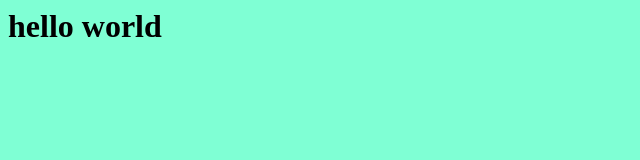
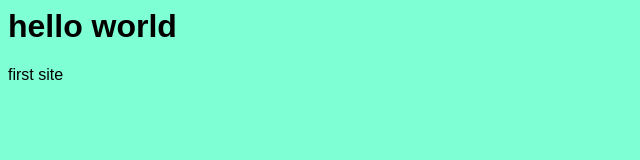
Before and after one commit to minalanglete/super-kanin, a plain HTML site: page index.html in a window 1280 px wide. Shown: the whole page, without its empty margins (0-640 px from the left). Drawn offline with Linux system fonts and the light colour scheme.

Commit message:
change font and paragrph

```diff
--- a/css/styles.css
+++ b/css/styles.css
@@ -1,3 +1,4 @@
 body {
   background: aquamarine;
+  font-family: Arial, Helvetica, sans-serif;
 }
--- a/index.html
+++ b/index.html
@@ -5,6 +5,7 @@
     </head>
     <body>
       <h1>hello world</h1>
+      <p>first site</p>
     </body>
   </html>
 </DOCTYP>
```
